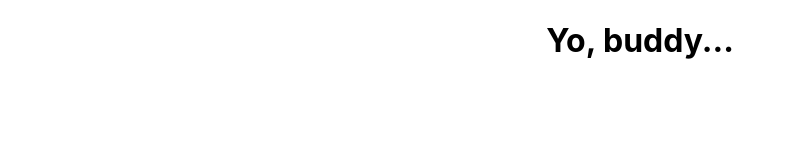
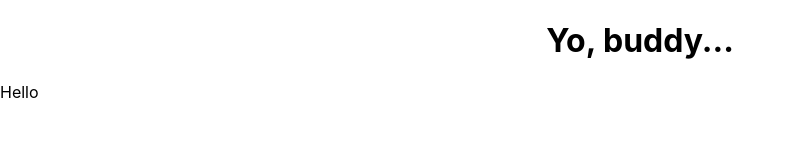
Before and after one commit to asovacloud/pikadu, a JavaScript app: page / in a window 1280 px wide. Shown: the top 160 px of the page, without its empty margins (0-794 px from the left). Built offline with nearby package versions, Linux system fonts and the light colour scheme.

Commit message:
Refuctoring

```diff
--- a/src/App.js
+++ b/src/App.js
@@ -1,24 +1,16 @@
-import React from  'react';
 import './App.css';
 
 function App() {
+
   return (
-    <div className="App">
-      <h1>Yo, buddy...</h1>
+    <div>
+      <div className="App">
+        <h1>Yo, buddy...</h1>
+      </div>
+      <p>Hello</p>
     </div>
   );
 
-  // return React.createElement(
-  //   'div',
-  //   {
-  //     className: 'App'
-  //   },
-  //   React.createElement(
-  //     'h1',
-  //     null,
-  //     'Yo, buddy!!!!'
-  //   )
-  // );
 }
 
 export default App;
--- a/src/index.js
+++ b/src/index.js
@@ -1,12 +1,8 @@
-import React from 'react';
 import ReactDOM from 'react-dom';
 import './index.css';
 import App from './App';
-// import reportWebVitals from './reportWebVitals';
 
 ReactDOM.render(
   <App />,
   document.getElementById('root')
 );
-
-// reportWebVitals();
```
